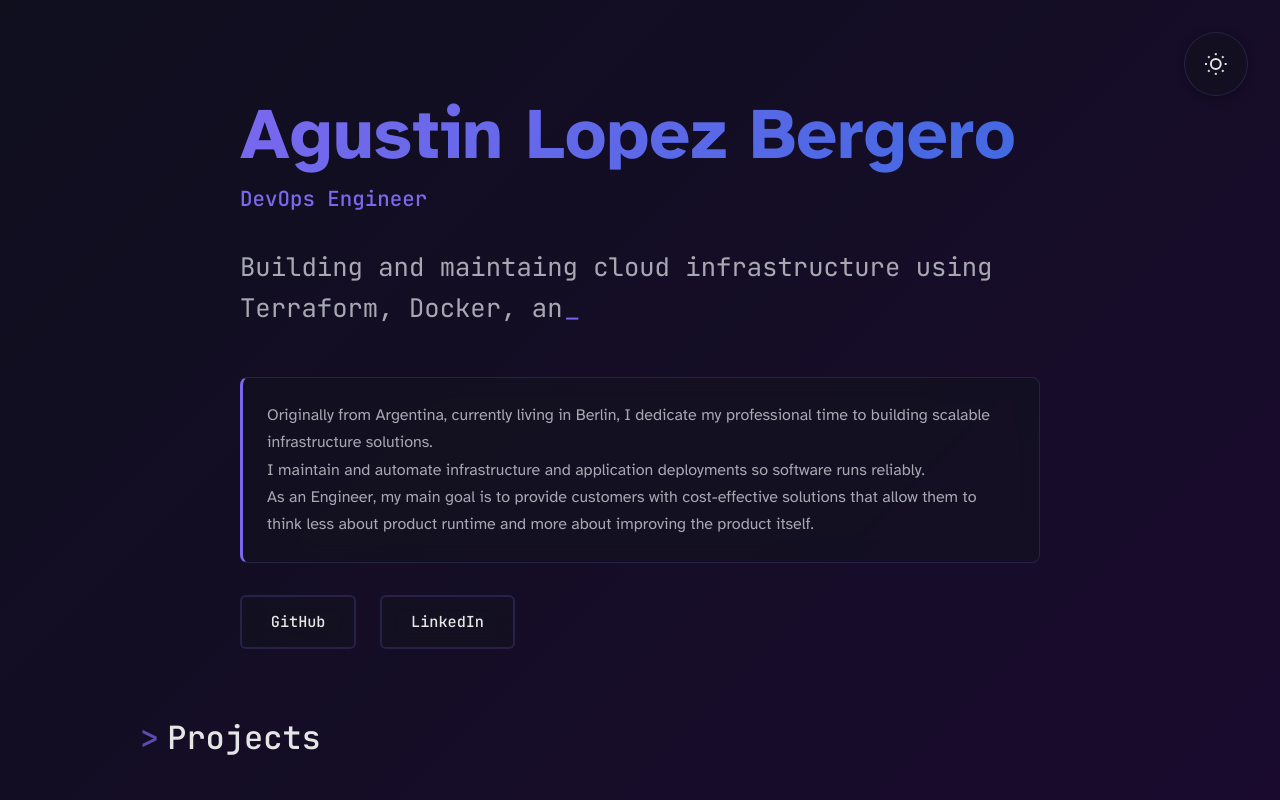
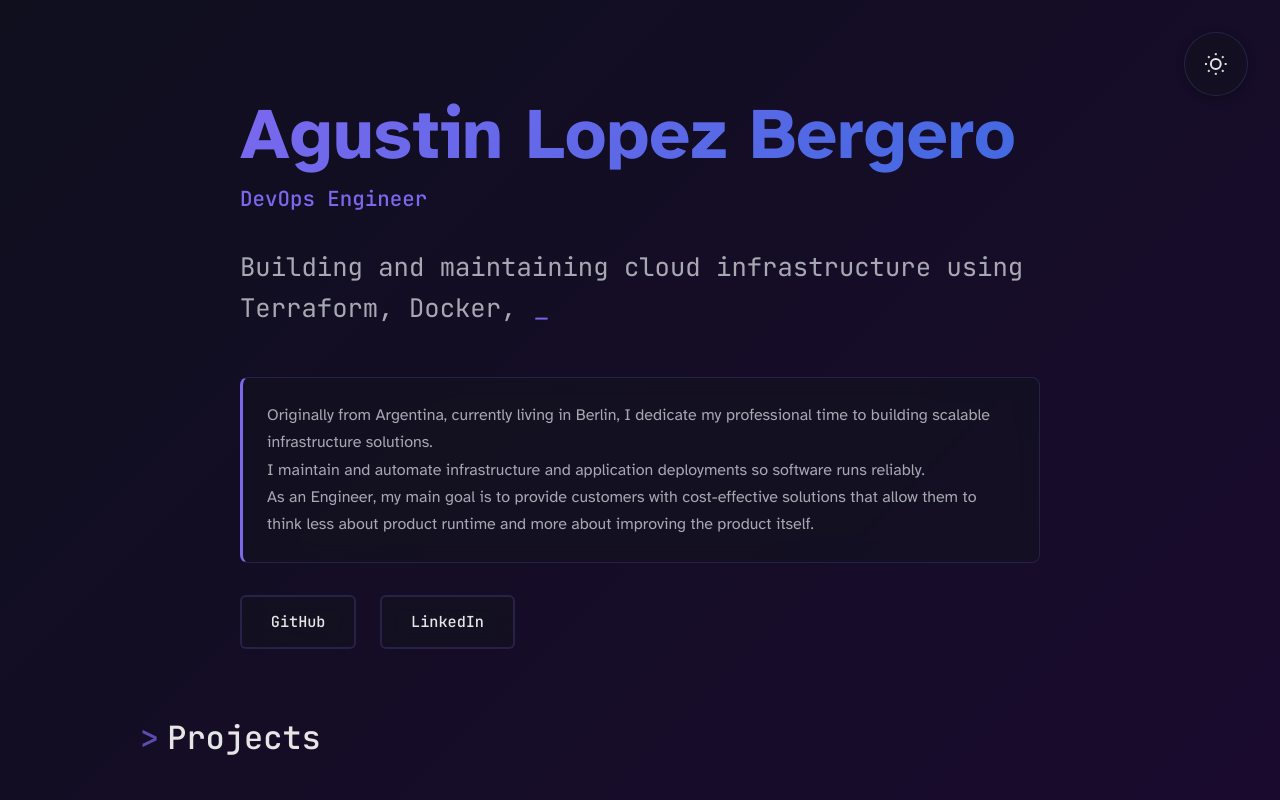
Before and after one commit to lopezatn/portfolio-frontend, a React (Vite) app: page / in a window 1280 px wide. Shown: the top 800 px of the page. Built offline with nearby package versions, Linux system fonts and the light colour scheme.

Commit message:
fixed a typo

```diff
--- a/src/components/Hero.jsx
+++ b/src/components/Hero.jsx
@@ -4,7 +4,7 @@ import './Hero.css'
 function Hero() {
   const [text, setText] = useState('')
   const [showCursor, setShowCursor] = useState(true)
-  const fullText = "Building and maintaing cloud infrastructure using Terraform, Docker, and AWS."
+  const fullText = "Building and maintaining cloud infrastructure using Terraform, Docker, and AWS."
 
   useEffect(() => {
     if (text.length < fullText.length) {
```
